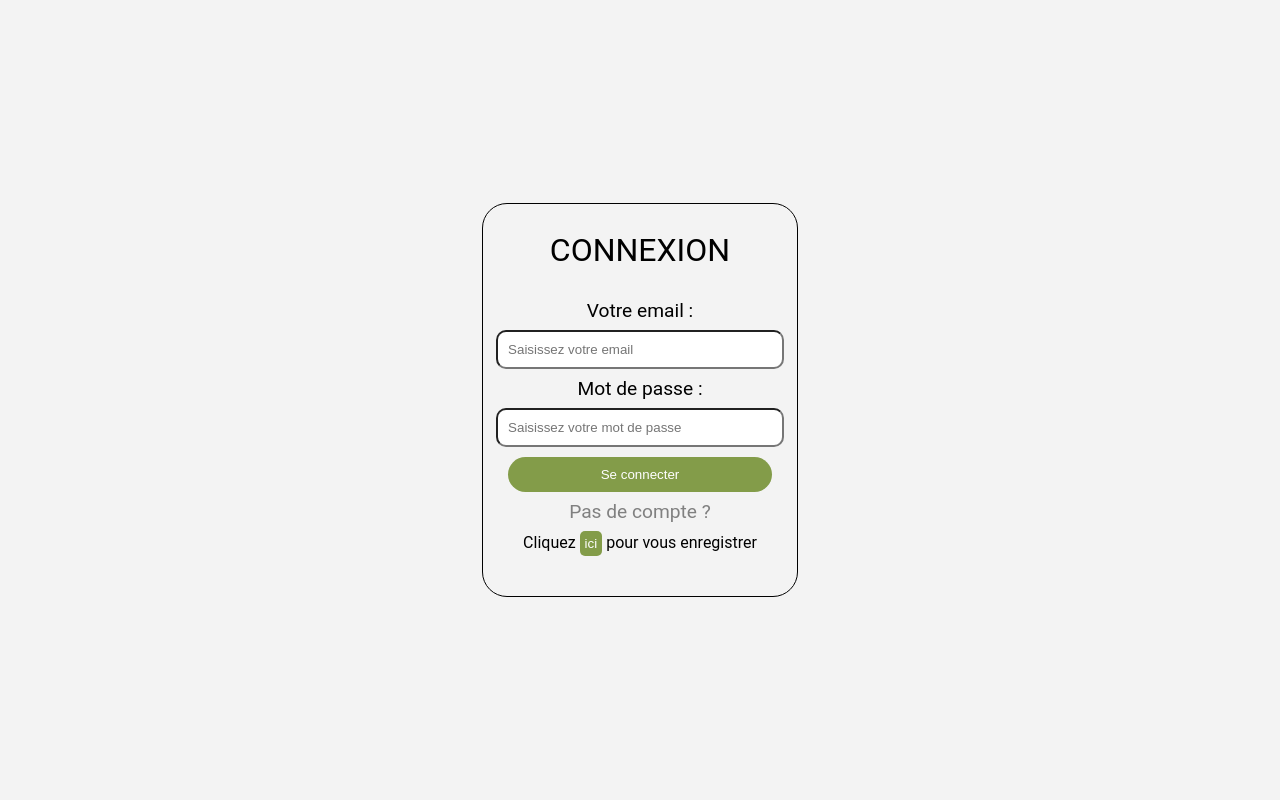
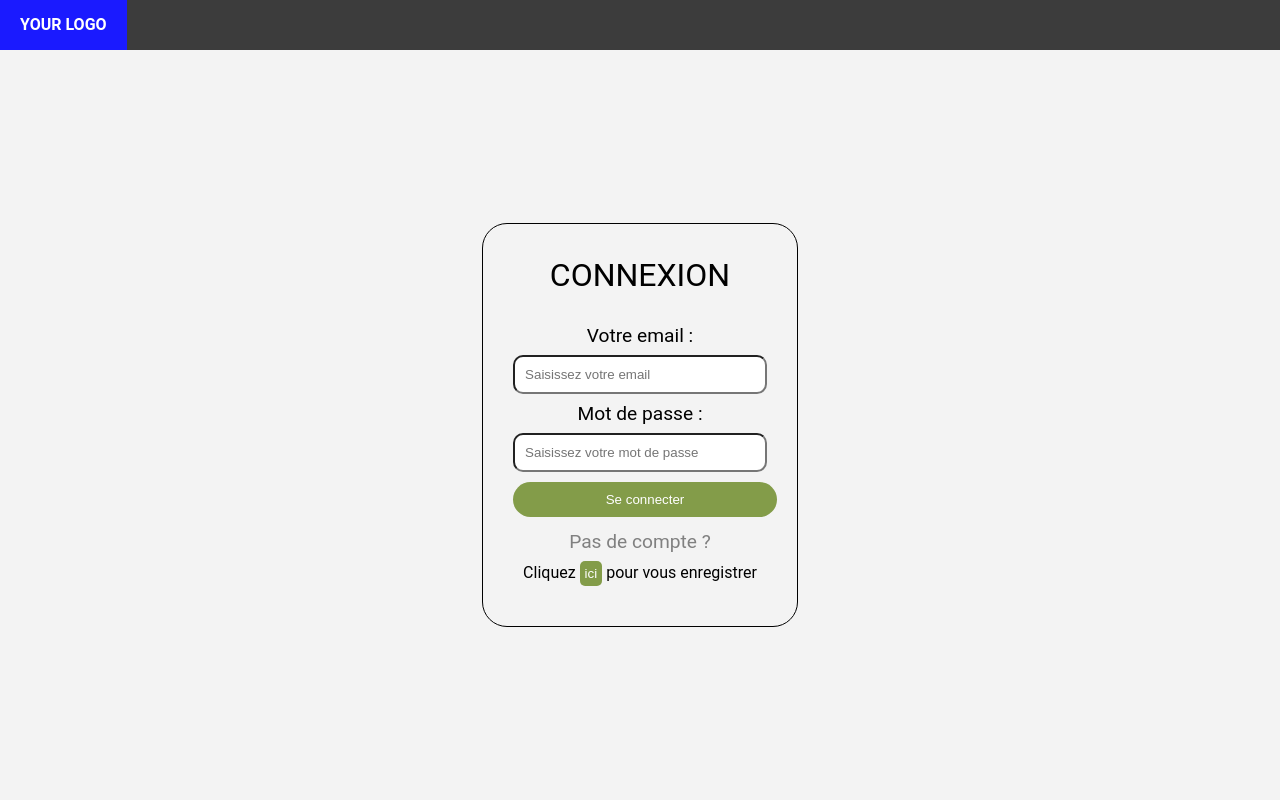
Before and after one commit to Kekoeur/Festival-Node.Js, a Node server app: page /pages/login.html in a window 1280 px wide. Run offline with Node 20, Linux system fonts and the light colour scheme; some libraries are stand-ins or nearby versions.

Commit message:
modif login page

```diff
--- a/public/css/styles.css
+++ b/public/css/styles.css
@@ -378,7 +378,7 @@ button{
 
 #login, #signup{
     width: 100vw;
-    height: 100vh;
+    height: calc(100vh - 50px);
     display: flex;
     justify-content: center;
     align-items: center;
@@ -395,9 +395,17 @@ button{
     font-size: 1.2rem;
     margin: 20px;
 }
-
+#login-form > form{
+    display: flex;
+    flex-direction: column;
+    text-align: center;
+}
+#login-form > form *{
+    margin: 5px;
+}
 #login-form > *{
     margin: 5px;
+    width: 100%;
 }
 #login-form h1{
     font-size: 2rem;
@@ -407,7 +415,6 @@ button{
 #login-form input{
     padding: 10px;
     border-radius: 10px;
-    width: 100%;
 }
 #login-form #submit-btn{
     width: 100%;
--- a/public/pages/login.html
+++ b/public/pages/login.html
@@ -9,19 +9,24 @@
 </head>
 
 <body>
+    <nav class="navigation">
+        <div class="nav-logo">Your Logo</div>
+    </nav>
     <div id="login">
-        <form id="login-form" method="POST" action="Login">
+        <div id="login-form">
+            <form method="POST" action="Login">
                 <h1>Connexion</h1>
                 <label for="email">Votre email :</label>
                 <input type="email" name="email" id="email" placeholder="Saisissez votre email">
                 <label for="pwd">Mot de passe :</label>
                 <input type="password" name="pwd" id="pwd" placeholder="Saisissez votre mot de passe">
                 <button type="submit" id="submit-btn">Se connecter</button>
-            <a href="pages/signup.html">
+            </form>
+            <a href="signup.html">
                 <span>Pas de compte ?</span>
                 <div>Cliquez <button>ici</button> pour vous enregistrer</div>
             </a>
-        </form>
+        </div>
     </div>
 </body>
 
```
Lines whose indentation alone changed are shown as unchanged.
